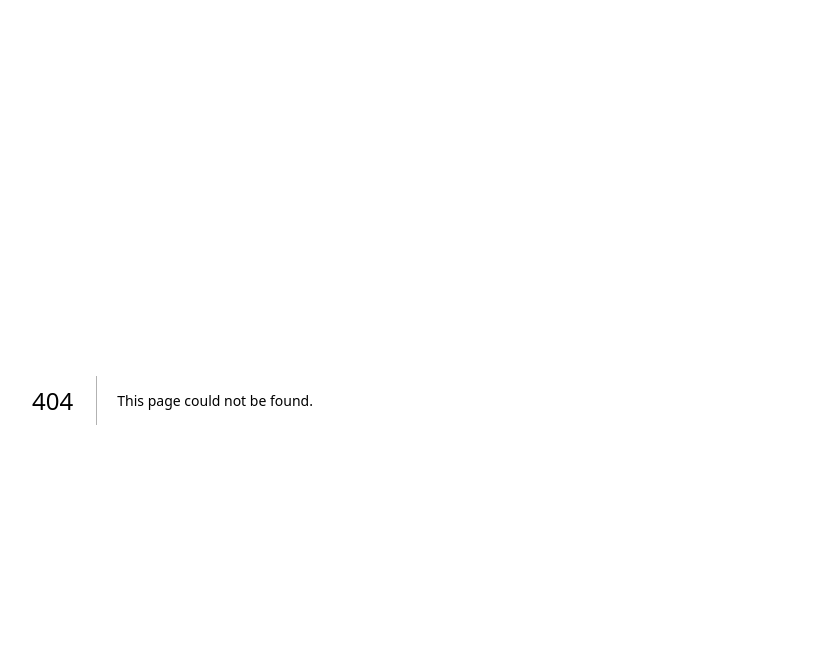
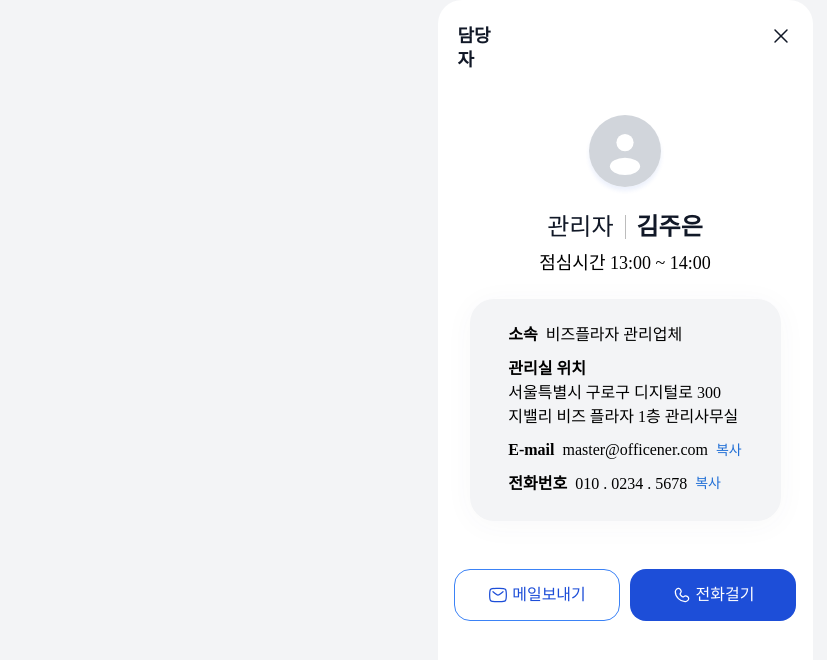
Before and after one commit to 10aeat/10aeat_Frontend, a Next.js app: page /BuildingMaintenanceDetail in a window 1280 px wide. Before the commit this address had no page. Shown: the top 660 px of the page, without its empty margins (15-842 px from the left). Built offline with nearby package versions, Linux system fonts and the light colour scheme; a web font is replaced by a local one.

Commit message:
[Feat] Manager Profile, Comment 개발

```diff
--- /dev/null
+++ b/src/app/BuildingMaintenanceDetail/page.tsx
@@ -0,0 +1,65 @@
+import Image from 'next/image'
+import IconPhone from '@/components/icons/phone'
+import IconMessages from '@/components/icons/message'
+import IconProfile from '@/components/icons/profile'
+
+export default function ManagerProfile () {
+  return(
+    <div className="justify-center w-[375px] h-[736px] pt-[24px] shrink-0 rounded-t-[24px] bg-white font-Pretendard">
+      <div className="inline-flex items-start gap-[264px] w-[375px] h-[24px] px-[20px] shrink-0 bg-white">
+        <div className="w-[47px] h-[24px] align-text-top text-gray-900 text-[18px] leading-6 font-bold">담당자</div>
+        <Image
+              src="/icons/close.svg"
+              width={24}
+              height={24}
+              alt="close"
+        />
+      </div>
+      <div className="flex mx-[auto] mt-[66px] w-[72px] h-[72px] rounded-full shrink-0 shadow-profile">
+      <IconProfile/>
+      </div>
+      {/* <div className="flex mx-[auto] mt-[66px] w-[72px] h-[72px] rounded-full shrink-0 drop-shadow-md bg-gray-300 shadow-profile">
+        <Image
+              className="top-[14.6px] mx-[auto]"
+              src="/icons/profile.svg"
+              width={51.75}
+              height={51.75}
+              alt="proflie"
+        />
+      </div> */}
+      <div className="flex justify-center items-center gap-[11px] mt-[24px] text-gray-900 text-2xl">
+        <div className="font-medium">관리자</div>
+        <div className="w-[1px] h-[24px] bg-[#BCBCBC]"></div>
+        <div className="font-bold">김주은</div>
+      </div>
+      <div className="flex mt-[8px] justify-center  text-[18px] leading-[24px] font-medium">점심시간 13:00 ~ 14:00</div>
+      <div className="grid mt-[24px] mx-[auto] justify-center w-[311px] h-[222px] shrink-0 rounded-[24px] gap-[8px] px-[32px] py-[24px] bg-gray-100 shadow-primary text-base ">
+        <div className="flex gap-[8px]">
+          <div className="font-bold">소속</div>
+          <div className="font-medium">비즈플라자 관리업체</div>
+        </div>
+        <div>
+          <div className="font-bold">관리실 위치</div>
+          <div className="font-medium">서울특별시 구로구 디지털로 300</div>
+          <div className="font-medium">지밸리 비즈 플라자 1층 관리사무실</div>
+        </div>
+        <div className="flex gap-[8px]">
+          <div className="font-bold">E-mail</div>
+          <div className="font-medium">master@officener.com</div>
+          <button className="text-[14px] font-normal text-[#216FD6]">복사</button>
+        </div>
+        <div className="flex gap-[8px]">
+          <div className="font-bold">전화번호</div>
+          <div className="font-medium">010 . 0234 . 5678</div>
+          <button className="text-[14px] font-normal text-[#216FD6]">복사</button>
+        </div>
+      </div>
+      <div className="flex pt-[48px] justify-center gap-[10px] text-base font-medium">
+        <button className="flex items-center justify-center gap-[4px] w-[166px] h-[52px] rounded-[16px] shrink-0 bg-white border border-blue-500 text-blue-700">
+        <IconMessages color="#1D4ED8" width="20" height="20"></IconMessages> 메일보내기</button>
+        <button className="flex items-center justify-center gap-[4px] w-[166px] h-[52px] rounded-[16px] shrink-0 bg-blue-700 text-white">
+        <IconPhone color="#FFFFFF" width="20" height="20"></IconPhone> 전화걸기</button>
+      </div>
+    </div>
+  )
+}
--- a/src/app/page.tsx
+++ b/src/app/page.tsx
@@ -1,11 +1,13 @@
 'use client'
 
 import Check from './Check'
+import IconProfile from '@/components/icons/profile'
 
 export default function Home() {
   return (
     <>
       <Check />
+      <IconProfile></IconProfile>
     </>
   )
 }
--- /dev/null
+++ b/src/app/repair/comment/page.tsx
@@ -0,0 +1,30 @@
+import Image from 'next/image'
+import IconProfile from '@/components/icons/profile'
+
+export default function Comment() {
+  return (
+    <div className="justify-center w-[375px] h-[736px] pt-[27.85px] shrink-0 rounded-t-[24px] bg-white font-Pretendard">
+      <div className="inline-flex items-start gap-[264px] w-[375px] h-[24px] px-[20px] shrink-0 bg-white">
+        <div className="w-[47px] h-[24px] align-text-top text-gray-900 text-[18px] leading-6 font-bold">
+          댓글
+        </div>
+        <Image src="/icons/close.svg" width={24} height={24} alt="close" />
+      </div>
+      <div className="h-[17.03px] border-b border-gray-300"></div>
+      <div className="pt-[20px] px-[20px]">
+        <div className="flex items-center">
+          <div className="w-[36px] h-[36px]">
+            <IconProfile width="36px" height="36px"></IconProfile>
+          </div>
+          <div className="pl-[10px] text-base text-gray-900 font-bold">나소유</div>
+          <div className="pl-[4px] text-sm text-[#A4A4A4] font-normal">2024.05.01</div>
+        </div>
+        <div className="m-[8px] text-base text-gray-900 font-normal">
+          2층에서 누수가 발생 했군요. 고생 많으십니다. 아무래도 5월 15일 보다 더 빠르게 진행은 어렵겠죠?🥲
+        </div>
+        <div className="ml-[8px] text-sm text-gray-900 font-bold">답글달기</div>
+      </div>
+
+    </div>
+  )
+}
--- /dev/null
+++ b/src/components/icons/message.tsx
@@ -0,0 +1,8 @@
+export default function IconMessages ({color="#6B7280", width="24", height="24"}) {
+  return (
+    <svg xmlns="http://www.w3.org/2000/svg" width={width} height={height} viewBox="0 0 24 24" fill="none">
+<path d="M2 12C2 8.22876 2 6.34315 3.17157 5.17157C4.34315 4 6.22876 4 10 4H14C17.7712 4 19.6569 4 20.8284 5.17157C22 6.34315 22 8.22876 22 12C22 15.7712 22 17.6569 20.8284 18.8284C19.6569 20 17.7712 20 14 20H10C6.22876 20 4.34315 20 3.17157 18.8284C2 17.6569 2 15.7712 2 12Z" stroke={color} stroke-width="1.5"/>
+<path d="M6 8L8.1589 9.79908C9.99553 11.3296 10.9139 12.0949 12 12.0949C13.0861 12.0949 14.0045 11.3296 15.8411 9.79908L18 8" stroke={color} stroke-width="1.5" stroke-linecap="round"/>
+</svg>
+  )
+}
--- /dev/null
+++ b/src/components/icons/phone.tsx
@@ -0,0 +1,10 @@
+export default function IconPhone ({color="#6B7280", width="24", height="24"}) {
+  return (
+    <svg width={width} height={height} viewBox="0 0 24 24" fill="none" xmlns="http://www.w3.org/2000/svg">
+<g id="Linear / Call / Phone Rounded">
+<path id="Vector" d="M10.0376 5.31617L10.6866 6.4791C11.2723 7.52858 11.0372 8.90532 10.1147 9.8278C10.1147 9.8278 10.1147 9.8278 10.1147 9.8278C10.1146 9.82792 8.99588 10.9468 11.0245 12.9755C13.0525 15.0035 14.1714 13.8861 14.1722 13.8853C14.1722 13.8853 14.1722 13.8853 14.1722 13.8853C15.0947 12.9628 16.4714 12.7277 17.5209 13.3134L18.6838 13.9624C20.2686 14.8468 20.4557 17.0692 19.0628 18.4622C18.2258 19.2992 17.2004 19.9505 16.0669 19.9934C14.1588 20.0658 10.9183 19.5829 7.6677 16.3323C4.41713 13.0817 3.93421 9.84122 4.00655 7.93309C4.04952 6.7996 4.7008 5.77423 5.53781 4.93723C6.93076 3.54428 9.15317 3.73144 10.0376 5.31617Z" stroke={color} stroke-width="1.5" stroke-linecap="round"/>
+</g>
+</svg>
+
+  )
+}
--- /dev/null
+++ b/src/components/icons/profile.tsx
@@ -0,0 +1,10 @@
+export default function IconProfile ({width="72px", height="72px"}) {
+  return (
+    <div className={`flex w-[${width}] h-[${height}] rounded-full shrink-0 bg-gray-300`}>
+        <svg className="w-[100%] h-[100%] pt-[20.3125%] pb-[7.8125%]" viewBox="0 0 24 24" fill="none" xmlns="http://www.w3.org/2000/svg">
+        <circle cx="12" cy="6" r="4" fill="#FFF"/>
+        <ellipse cx="12" cy="17" rx="7" ry="4" fill="#FFF"/>
+        </svg>
+    </div>
+  )
+}
--- a/tailwind.config.ts
+++ b/tailwind.config.ts
@@ -21,6 +21,7 @@ const config: Config = {
       boxShadow: {
         primary: '0px 4px 30px 0px rgba(75, 85, 99, 0.04)',
         secondary: '4px 4px 20px 0px rgba(75, 85, 99, 0.24)',
+        profile: '0px 4px 4px 0px rgba(30, 78, 216, 0.08)'
       },
     },
   },
```
Also changed, not shown: public/icons/close.svg, public/icons/profile.svg.
